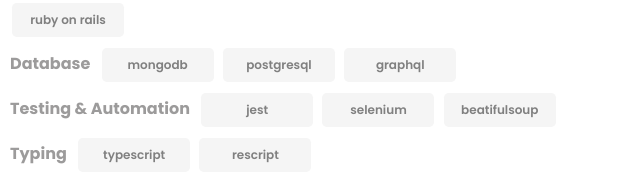
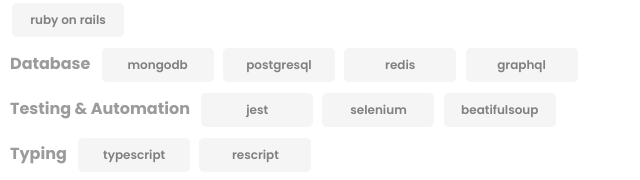
Before and after one commit to ashwinaadithan/resume, a plain HTML site: page index.html in a window 1280 px wide. Shown: the part 548-728 px from the top of the page, 355-995 px from the left. Drawn offline with Linux system fonts and the light colour scheme.

Commit message:
Added a skill
redis in Database

```diff
--- a/index.html
+++ b/index.html
@@ -79,6 +79,7 @@
                         <h4 class="skills-sub-domain-title">Database</h4>
                         <p class="skill">mongodb</p>
                         <p class="skill">postgresql</p>
+                        <p class="skill">redis</p>
                         <p class="skill">graphql</p>
                     </div>
 
```
